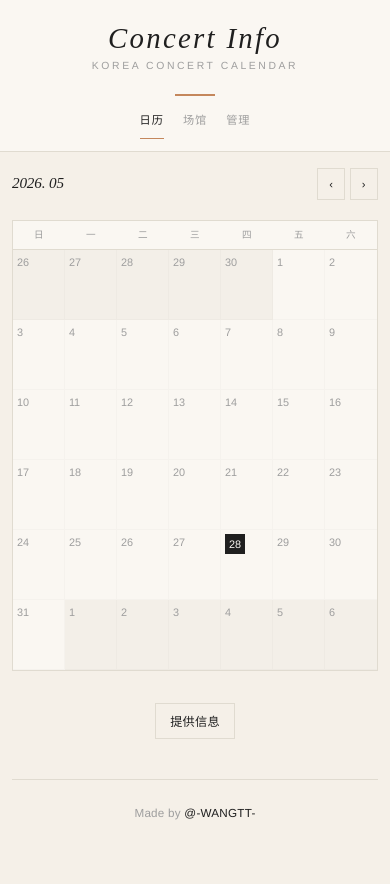
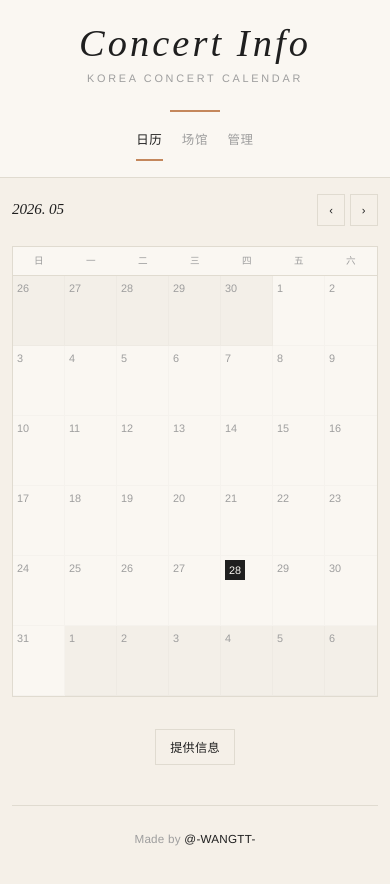
Before and after one commit to 854585859-wq/randomW, a website: page public/index.html in a window 390 px wide. Drawn offline with Linux system fonts and the light colour scheme; no server answers.

Commit message:
style: larger title and nav tabs

```diff
--- a/public/css/style.css
+++ b/public/css/style.css
@@ -36,27 +36,27 @@ a { color: var(--ink); text-decoration: none; }
   max-width: 860px; margin: 0 auto; padding: 2.5rem 1.5rem 0;
 }
 .topbar-logo {
-  font-family: var(--serif-display); font-size: 3rem; font-weight: 300;
+  font-family: var(--serif-display); font-size: 4rem; font-weight: 300;
   letter-spacing: 0.08em; color: var(--ink); font-style: italic;
-  display: block; margin-bottom: 0.35rem; line-height: 1;
+  display: block; margin-bottom: 0.5rem; line-height: 1;
 }
 .topbar-subtitle {
-  font-family: var(--sans); font-size: 0.7rem; font-weight: 300;
+  font-family: var(--sans); font-size: 0.75rem; font-weight: 300;
   letter-spacing: 0.25em; text-transform: uppercase; color: var(--ink-25);
-  margin-bottom: 1.2rem;
+  margin-bottom: 1.4rem;
 }
 .topbar-divider {
-  width: 40px; height: 1.5px; background: var(--accent);
-  margin: 0 auto 1rem;
+  width: 50px; height: 2px; background: var(--accent);
+  margin: 0 auto 1.2rem;
 }
 .topbar-links {
-  display: flex; gap: 2.5rem; align-items: center; justify-content: center;
-  padding-bottom: 0.8rem;
+  display: flex; gap: 3rem; align-items: center; justify-content: center;
+  padding-bottom: 1rem;
 }
 .topbar-links a {
-  font-size: 0.75rem; font-weight: 300; color: var(--ink-25);
-  transition: color .2s; letter-spacing: 0.08em; text-transform: uppercase;
-  padding-bottom: 0.5rem; border-bottom: 1px solid transparent;
+  font-size: 0.9rem; font-weight: 400; color: var(--ink-25);
+  transition: color .2s; letter-spacing: 0.06em;
+  padding-bottom: 0.5rem; border-bottom: 2px solid transparent;
 }
 .topbar-links a:hover { color: var(--ink-50); }
 .topbar-links a.active { color: var(--ink); border-bottom-color: var(--accent); }
@@ -225,10 +225,10 @@ th { font-weight: 400; color: var(--ink-50); font-size: 0.7rem; letter-spacing:
 /* ---- Responsive ---- */
 @media (max-width: 640px) {
   .topbar-inner { padding: 1.5rem 1rem 0; }
-  .topbar-logo { font-size: 1.8rem; }
+  .topbar-logo { font-size: 2.4rem; }
   .topbar-links { gap: 1.2rem; }
-  .topbar-links a { font-size: 0.7rem; }
-  .topbar-subtitle { font-size: 0.65rem; }
+  .topbar-links a { font-size: 0.78rem; }
+  .topbar-subtitle { font-size: 0.68rem; }
   .container { padding: 1rem 0.75rem 3rem; }
 
   /* Calendar */
```
